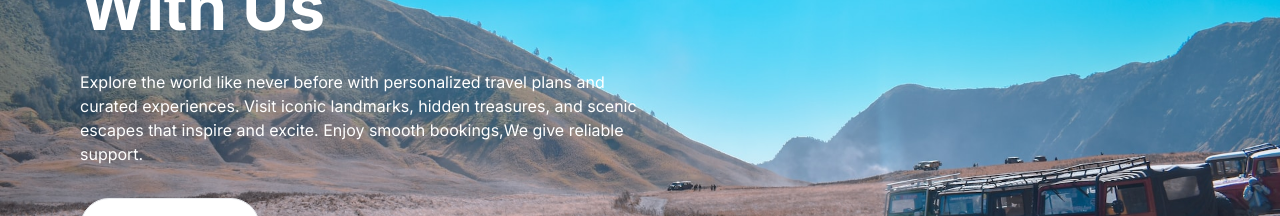
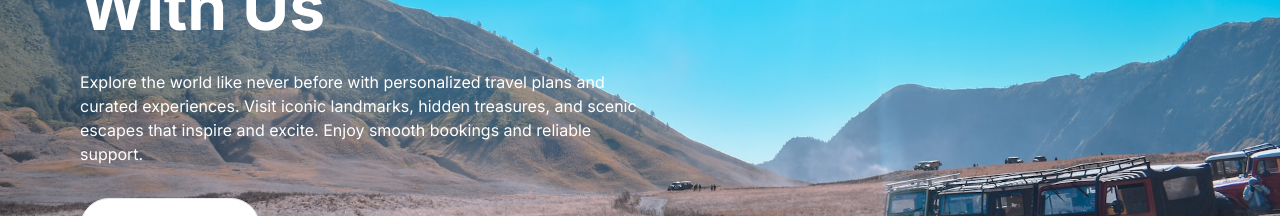
Before and after one commit to Mdshoaib77/TravelTour-Nextjs, a Next.js app: page / in a window 1280 px wide. Shown: the part 358-574 px from the top of the page. Built offline with nearby package versions, Linux system fonts and the light colour scheme.

Commit message:
Update Hero.tsx

```diff
--- a/components/Hero.tsx
+++ b/components/Hero.tsx
@@ -11,7 +11,7 @@ const Hero = () => {
 <p className="regular-16 mt-6 text-white lg:w-1/2">
   Explore the world like never before with personalized travel plans and curated experiences.
   Visit iconic landmarks, hidden treasures, and scenic escapes that inspire and excite.
-  Enjoy smooth bookings,We give reliable support.
+  Enjoy smooth bookings and reliable support.
 </p>
       <div className="mt-8">
         <Button
```
